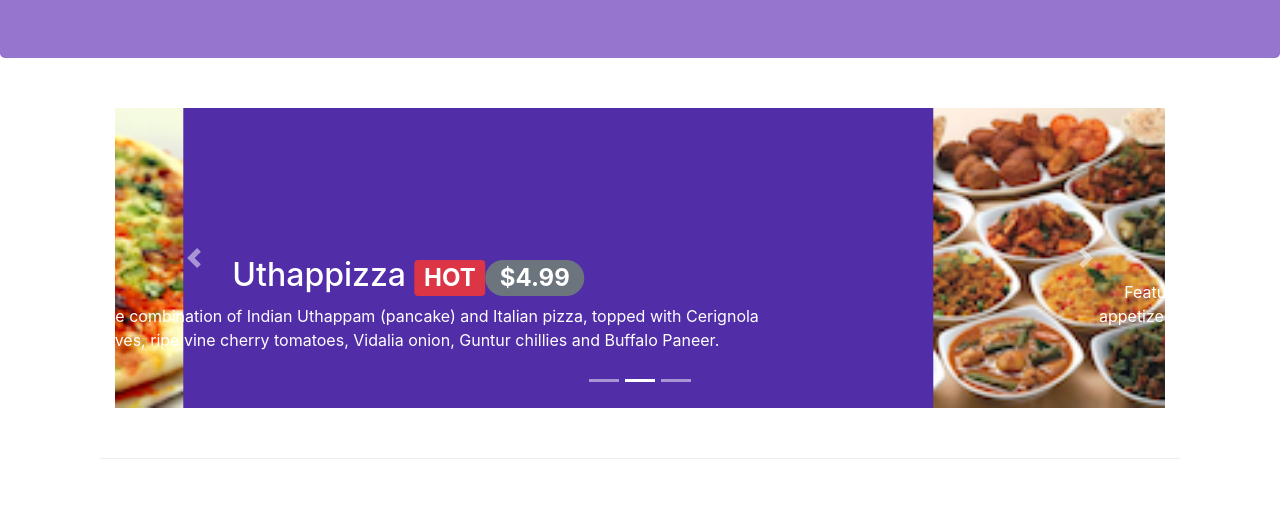
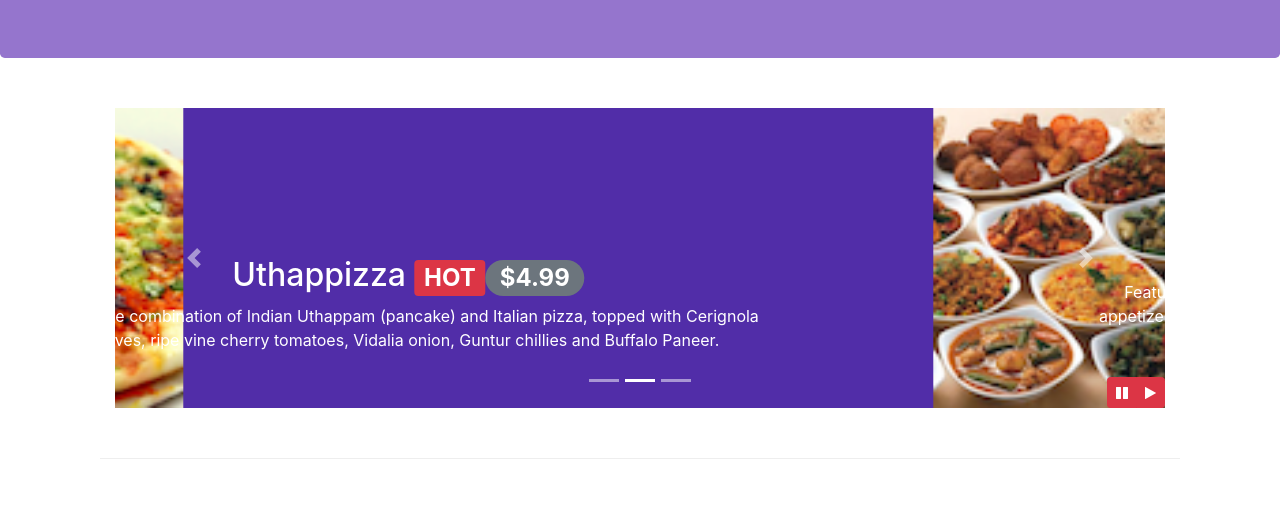
Before and after one commit to jean1977/confusion, a website: page index.html in a window 1280 px wide. Shown: the part 276-800 px from the top of the page. Drawn offline with nearby package versions, Linux system fonts and the light colour scheme.

Commit message:
bootstrap jquery

```diff
--- a/css/styles.css
+++ b/css/styles.css
@@ -60,3 +60,11 @@ body{
     left:0;
     min-height: 300px;
 }
+
+
+#carouselButton{
+    position:absolute;
+    right: 0px;
+    bottom: 0px;
+    z-index: 1;
+}
--- a/index.html
+++ b/index.html
@@ -227,7 +227,14 @@
                         <a class="carousel-control-next" href="#mycarousel" role="button" data-slide="next">
                             <span class="carousel-control-next-icon"></span>
                         </a>
-
+                        <div class="btn-group" id="carouselButton">
+                            <button class="btn btn-danger btn-sm" id="carousel-pause">
+                                <span class="fa fa-pause"></span>
+                            </button>
+                            <button class="btn btn-danger btn-sm" id="carousel-play">
+                                <span class="fa fa-play"></span>
+                            </button>
+                        </div>
                     </div>
                 </div>
             </div>
@@ -333,6 +340,17 @@
     <script src="node_modules/popper.js/dist/umd/popper.min.js"></script>
     <script src="node_modules/bootstrap/dist/js/bootstrap.min.js"></script>
 
+<script>
+    $(document).ready(function(){
+        $('#mycarousel').carousel({interval:2000})
+        $('#carousel-pause').click(function(){
+            $('#mycarousel').carousel('pause');
+        });
+        $('#carousel-play').click(function(){
+            $('#mycarousel').carousel('cycle');
+        });
+    })
+</script>
 
 </body>
 
```
